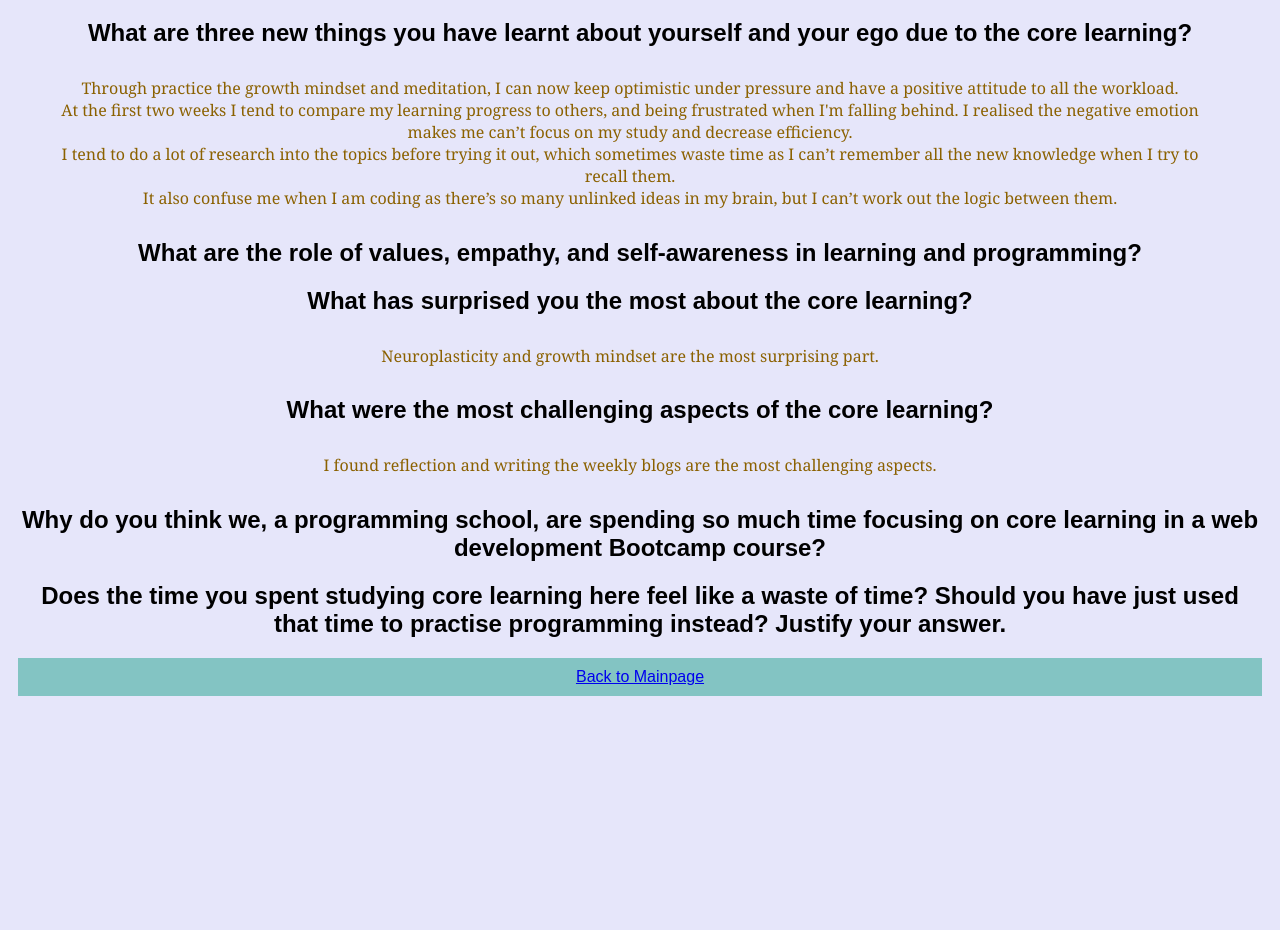
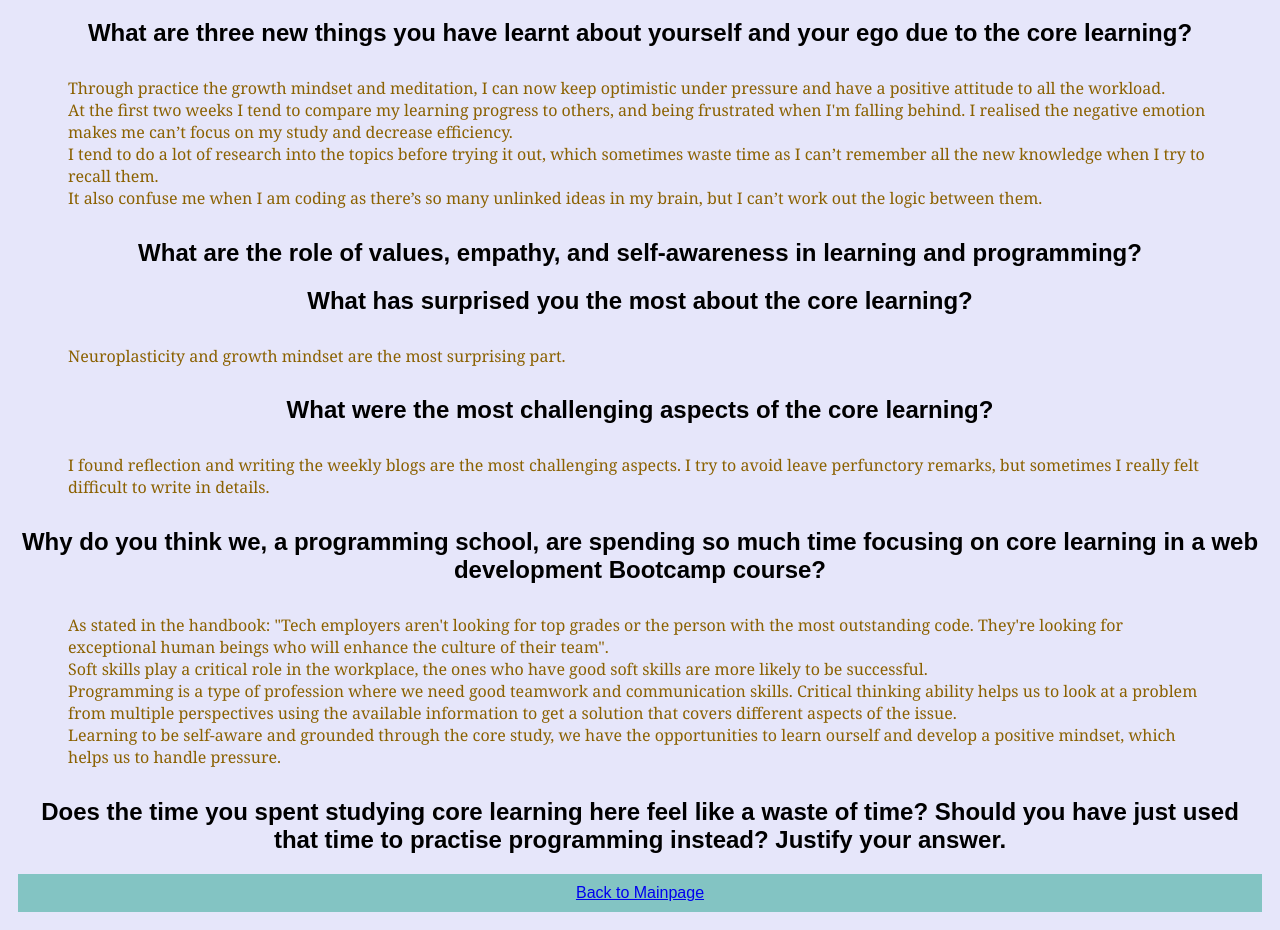
Before and after one commit to jlkjfk/jlkjfk.github.io, a plain HTML site: page blog/Reflection.html in a window 1280 px wide. Shown: the part 79-1009 px from the top of the page. Before the commit the page ends 800 px from the top, so only its background shows below. Drawn offline with Linux system fonts and the light colour scheme.

Commit message:
update with new format

```diff
--- a/blog/Reflection.html
+++ b/blog/Reflection.html
@@ -24,10 +24,16 @@
        <p>Neuroplasticity and growth mindset are the most surprising part. </p>
 
     <h2>What were the most challenging aspects of the core learning?</h2>
-       <p>I found reflection and writing the weekly blogs are the most challenging aspects.</p>
+       <p>I found reflection and writing the weekly blogs are the most challenging aspects. I try to avoid leave perfunctory remarks, but sometimes I really felt difficult to write in details.</p>
 
 
     <h2>Why do you think we, a programming school, are spending so much time focusing on core learning in a web development Bootcamp course?</h2>
+    <p>
+      As stated in the handbook: "Tech employers aren't looking for top grades or the person with the most outstanding code. They're looking for exceptional human beings who will enhance the culture of their team". <br>
+      Soft skills play a critical role in the workplace, the ones who have good soft skills are more likely to be successful.  <br>
+      Programming is a type of profession where we need good teamwork and communication skills. Critical thinking ability helps us to look at a problem from multiple perspectives using the available information to get a solution that covers different aspects of the issue.<br>
+      Learning to be self-aware and grounded through the core study, we have the opportunities to learn ourself and develop a positive mindset, which helps us to handle pressure.
+    </p>
     <h2>Does the time you spent studying core learning here feel like a waste of time? Should you have just used that time to practise programming instead? Justify your answer.</h2>
 
 
--- a/styles/main.css
+++ b/styles/main.css
@@ -35,8 +35,8 @@
   }
 
   p{
-    padding: 10px 50px 10px 30px;
-    text-align: center,left;
+    padding: 10px 50px 10px 50px;
+    text-align: left;
   }
  ul,ol {background-color: khaki;}
 
```
